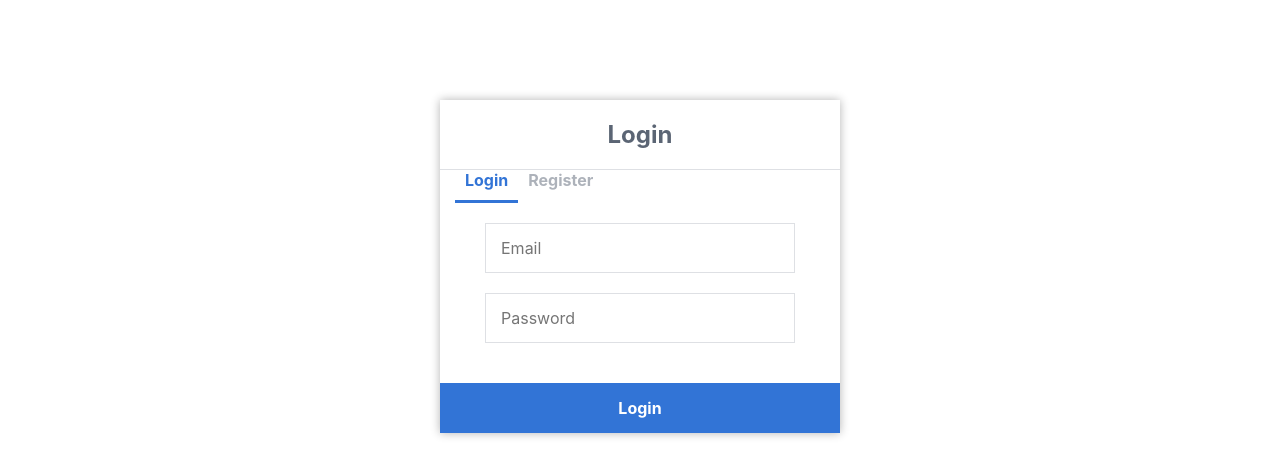
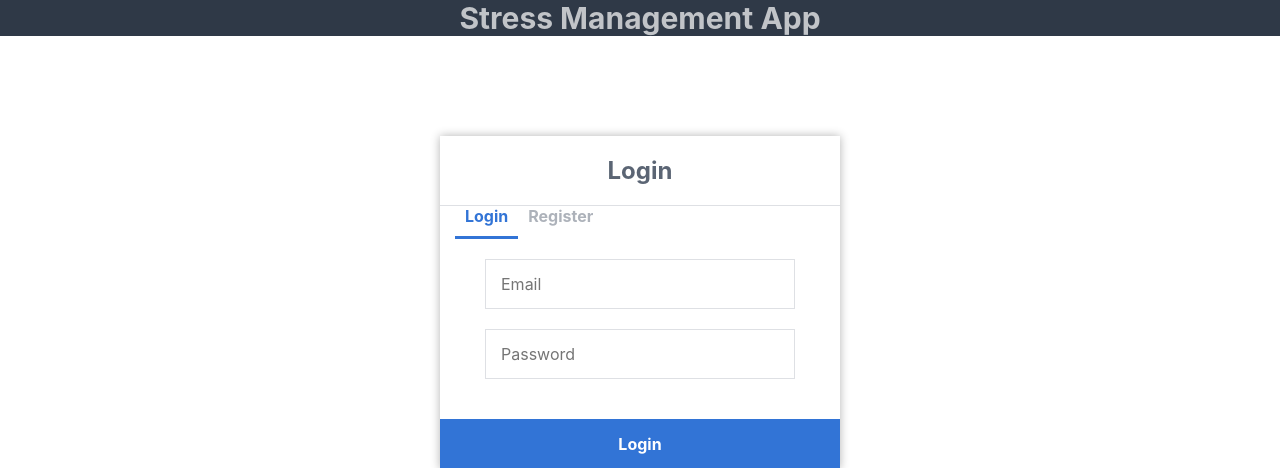
Before and after one commit to GKMmarcus/Stress-and-Anxiety-Management-App, a Flask app: page / in a window 1280 px wide. Shown: the top 468 px of the page. Run offline with Flask 3, Linux system fonts and the light colour scheme; some libraries are stand-ins or nearby versions.

Commit message:
Update the main code

```diff
--- a/main.py
+++ b/main.py
@@ -1,17 +1,21 @@
 from flask import Flask, render_template, request, redirect, url_for,session,jsonify
 from flask_mysqldb import MySQL
+from dotenv import load_dotenv
 import MySQLdb.cursors
 import MySQLdb.cursors, re, hashlib
 import requests
+import os
+
+load_dotenv()
 
 app = Flask(__name__)
 
-app.secret_key = 'cheese'
+app.secret_key = os.getenv('SECRET_KEY')
 
-app.config['MYSQL_HOST'] = '127.0.0.1'
-app.config['MYSQL_USER'] = 'root'
-app.config['MYSQL_PASSWORD'] = 'root'
-app.config['MYSQL_DB'] = 'mental_health_db'
+app.config['MYSQL_HOST'] = os.getenv('MYSQL_HOST')
+app.config['MYSQL_USER'] = os.getenv('MYSQL_USER')
+app.config['MYSQL_PASSWORD'] = os.getenv('MYSQL_PASSWORD')
+app.config['MYSQL_DB'] = os.getenv('MYSQL_DB')
 
 mysql = MySQL(app)
 
@@ -102,7 +106,7 @@ def profile():
 @app.route("/meditate")
 def meditate():
 
-    meditate_api_key = 'AIzaSyBc9ip6gDo7wNzlPPiLC4-JzXWSfd9W-wQ'
+    meditate_api_key = os.getenv('API_KEY')
     SEARCH_QUERY = "guided meditation"
     MAX_RESULTS = 5
 
@@ -125,7 +129,7 @@ def meditate():
 @app.route("/breathing")
 def breathing():
 
-    meditate_api_key = 'AIzaSyBc9ip6gDo7wNzlPPiLC4-JzXWSfd9W-wQ'
+    meditate_api_key = os.getenv('API_KEY')
     SEARCH_QUERY = "breathing exercise"
     MAX_RESULTS = 5
 
--- a/templates/index.html
+++ b/templates/index.html
@@ -7,6 +7,7 @@
         <title>Login</title>
     </head>
     <body>
+        <h1>Stress Management App</h1>
         <div class="login">
             <h1>Login</h1>
             <div class = "links">
```
